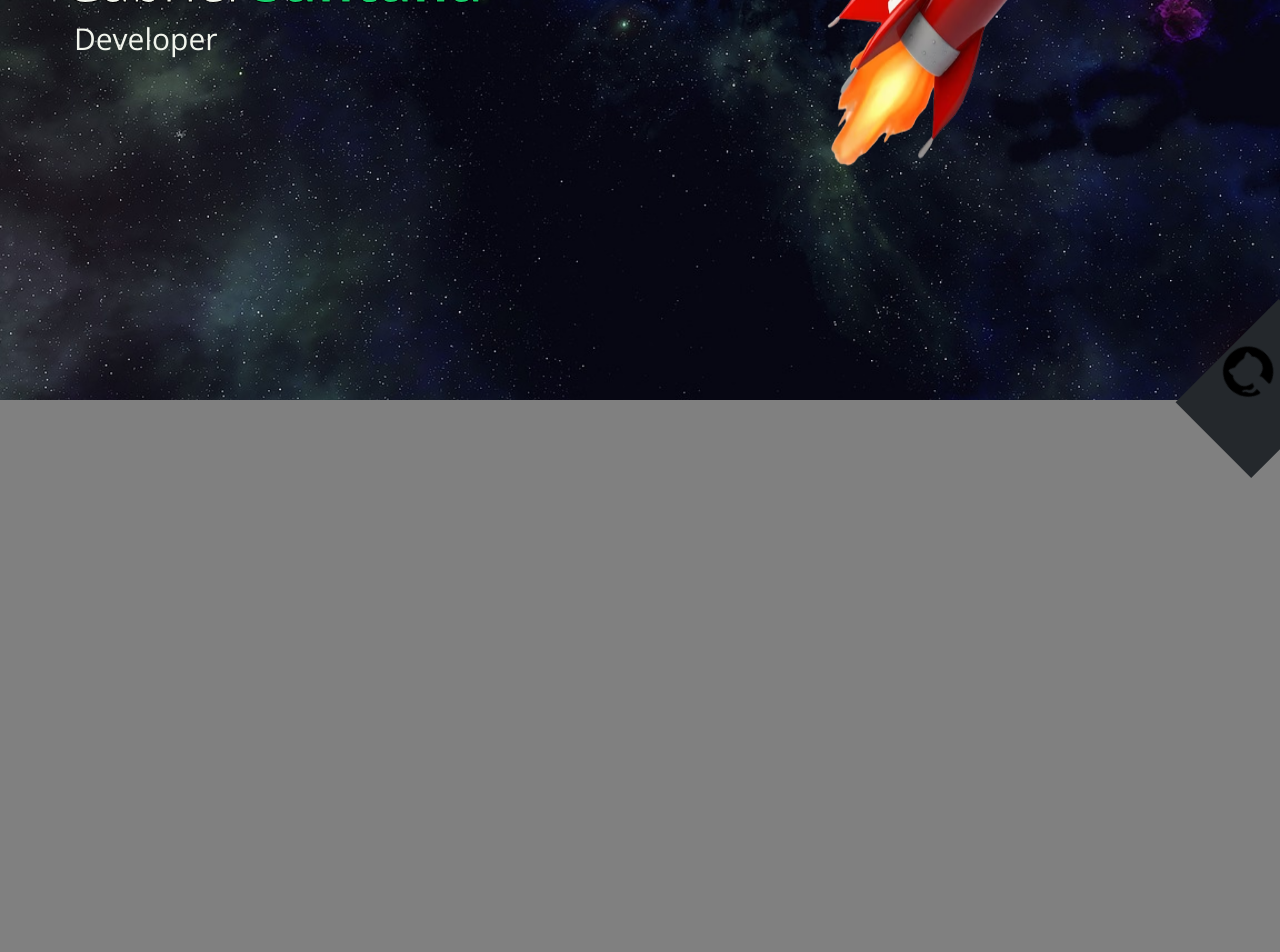
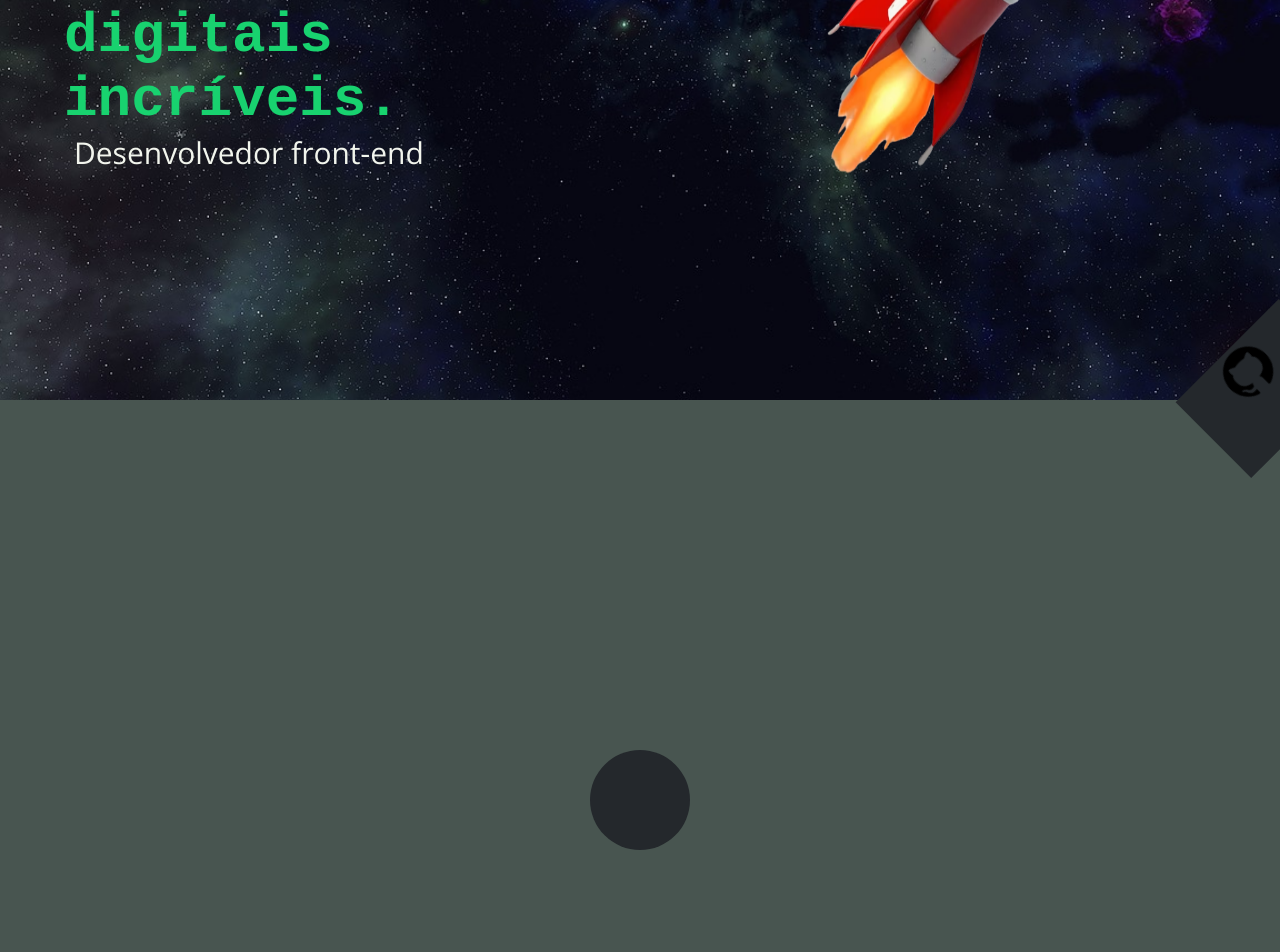
Before and after one commit to GSPadovesi/Portfolio, a React (Vite) app: page / in a window 1280 px wide. Shown: the part 400-1352 px from the top of the page. Built offline with nearby package versions, Linux system fonts and the light colour scheme.

Commit message:
Arrumando estrutura e add componente iconcircle

```diff
--- a/src/App.tsx
+++ b/src/App.tsx
@@ -1,8 +1,8 @@
 import { BrowserRouter, Route, Routes } from 'react-router-dom'
 import { Navbar } from './components/Navbar/Navbar'
 import { useState } from 'react';
-import { Home } from './pages/Home/Home';
 import { Github } from './components/Github/Github';
+import { Main } from './pages/Main/Main';
 import './App.css'
 
 function App() {
@@ -15,7 +15,7 @@ function App() {
       <BrowserRouter>
         <Navbar isOpen={isOpen} setIsOpen={setIsOpen} isChecked={isChecked} setIsChecked={setIsChecked} />
         <Routes>
-          <Route path="/" element={<Home isOpen={isOpen} />} />
+          <Route path="/" element={<Main isOpen={isOpen} isChecked={isChecked} />} />
         </Routes>
         <Github isChecked={isChecked} />
       </BrowserRouter >
--- /dev/null
+++ b/src/components/Iconcircle/Iconcircle.styles.ts
@@ -0,0 +1,18 @@
+import styled, { css } from "styled-components";
+
+export const Iconcircle = styled.div<any>`
+  ${({ isChecked }) => css`
+    background-color: ${isChecked ? '#24282C' : '#F2F5ED'};
+`}
+  position: relative;
+  width: 100px;
+  height: 100px;
+  border-radius: 50%;
+
+  &::before {
+    content: "";
+    position: absolute;
+    inset: -10px 140px;
+    background: linear-gradient(315deg, #18D26F, #24282C);
+  }
+`
--- /dev/null
+++ b/src/components/Iconcircle/Iconcircle.tsx
@@ -0,0 +1,9 @@
+import * as S from './Iconcircle.styles';
+
+export const Iconcircle = ({ isChecked }: any) => {
+  return (
+    <S.Iconcircle isChecked={isChecked}>
+
+    </S.Iconcircle>
+  )
+}
--- a/src/components/Navbar/Navbar.tsx
+++ b/src/components/Navbar/Navbar.tsx
@@ -39,8 +39,8 @@ export const Navbar = ({ isOpen, setIsOpen, isChecked, setIsChecked }: NavbarPro
 
       <S.NavbarList isOpen={isOpen}>
         <S.NavbarListItem isChecked={isChecked} isNavbar={navbar} onClick={scrollToSection} data-target="home">Home</S.NavbarListItem>
+        <S.NavbarListItem isChecked={isChecked} isNavbar={navbar} onClick={scrollToSection} data-target="home">Skills</S.NavbarListItem>
         <S.NavbarListItem isChecked={isChecked} isNavbar={navbar} onClick={scrollToSection} data-target="home">Projects</S.NavbarListItem>
-        <S.NavbarListItem isChecked={isChecked} isNavbar={navbar} onClick={scrollToSection} data-target="home">Skills</S.NavbarListItem>
         <S.NavbarListItem isChecked={isChecked} isNavbar={navbar} onClick={scrollToSection} data-target="home">About</S.NavbarListItem>
         <S.NavbarListItem isChecked={isChecked} isNavbar={navbar} onClick={scrollToSection} data-target="home">Contact</S.NavbarListItem>
       </S.NavbarList>
--- /dev/null
+++ b/src/pages/Main/Main.tsx
@@ -0,0 +1,12 @@
+import { Home } from "./Section/Home/Home"
+import { MainProps } from "./Main.types"
+import { Skills } from "./Section/Skills/Skills"
+
+export const Main = ({ isOpen, isChecked }: MainProps) => {
+  return (
+    <>
+      <Home isOpen={isOpen} />
+      <Skills isChecked={isChecked} />
+    </>
+  )
+}
--- /dev/null
+++ b/src/pages/Main/Main.types.ts
@@ -0,0 +1,4 @@
+export interface MainProps {
+  isOpen: boolean;
+  isChecked?: boolean;
+}
--- a/src/pages/Home/Home.styles.ts
+++ b/src/pages/Main/Section/Home/Home.styles.ts
@@ -1,5 +1,5 @@
 import styled, { css } from 'styled-components';
-import space from '../../assets/space.jpg'
+import space from '../../../../assets/space.jpg'
 
 interface HomeProps {
   isOpen: boolean;
@@ -101,10 +101,7 @@ export const HomeTitle = styled.h1`
   color: #F2F5ED;
   font-size: 32px;
   font-weight: 400;
-  -webkit-text-stroke-width: 1px;
-  -webkit-text-stroke-color: black;
-  /* text-align: center; */
-  /* margin-bottom: 16px; */
+  font-family: 'Courier New', Courier, monospace;
 
   @media(min-width: 768px){
     font-size: 42px;
@@ -121,6 +118,7 @@ export const HomeTitle = styled.h1`
 
 export const HomeTitleStrong = styled.span`
   font-weight: bold;
+  font-family: 'Courier New', Courier, monospace;
   color: #18D26F;
   font-size: 36px;
 
@@ -150,10 +148,3 @@ export const HomeDescription = styled.p`
     margin-left: 10px;
   }
 `
-
-
-export const Teste = styled.section`
-  width: 100%;
-  height: 200vh;
-  background-color: grey;
-`
--- a/src/pages/Home/Home.tsx
+++ b/src/pages/Main/Section/Home/Home.tsx
@@ -1,5 +1,5 @@
 import { HomeProps } from './Home.types';
-import rocket from '../../assets/rocket.png'
+import rocket from '../../../../assets/rocket.png'
 import * as S from './Home.styles';
 
 export const Home = ({ isOpen }: HomeProps) => {
@@ -8,8 +8,8 @@ export const Home = ({ isOpen }: HomeProps) => {
       <S.Home id='home'>
         <S.HomeContainer>
           <S.HomeContent>
-            <S.HomeTitle>Gabriel <S.HomeTitleStrong>Santana</S.HomeTitleStrong> </S.HomeTitle>
-            <S.HomeDescription>Developer</S.HomeDescription>
+            <S.HomeTitle>Transformando ideias em experiências <S.HomeTitleStrong>digitais incríveis.</S.HomeTitleStrong> </S.HomeTitle>
+            <S.HomeDescription>Desenvolvedor front-end</S.HomeDescription>
           </S.HomeContent>
 
           <S.HomeImage isOpen={isOpen}>
@@ -17,10 +17,6 @@ export const Home = ({ isOpen }: HomeProps) => {
           </S.HomeImage>
         </S.HomeContainer>
       </S.Home>
-
-      <S.Teste>
-
-      </S.Teste>
     </>
   )
 }
--- /dev/null
+++ b/src/pages/Main/Section/Skills/Skills.styles.ts
@@ -0,0 +1,16 @@
+import styled from "styled-components";
+
+export const Skills = styled.section`
+  padding: 32px;
+  width: 100%;
+  height: 100vh;
+  background-color: #485550;
+`
+
+export const WrapperTeste = styled.div`
+  width: 100%;
+  height: 100%;
+  display: flex;
+  align-items: center;
+  justify-content: center;
+`
--- /dev/null
+++ b/src/pages/Main/Section/Skills/Skills.tsx
@@ -0,0 +1,13 @@
+import { Iconcircle } from '../../../../components/Iconcircle/Iconcircle';
+import { SkillsProps } from './Skills.types';
+import * as S from './Skills.styles';
+
+export const Skills = ({ isChecked }: SkillsProps) => {
+  return (
+    <S.Skills id='skills'>
+      <S.WrapperTeste>
+        <Iconcircle isChecked={isChecked} />
+      </S.WrapperTeste>
+    </S.Skills>
+  )
+}
--- /dev/null
+++ b/src/pages/Main/Section/Skills/Skills.types.ts
@@ -0,0 +1,3 @@
+export interface SkillsProps {
+  isChecked?: boolean;
+}
```
Also changed, not shown: src/pages/Main/Section/Home/Home.types.ts (renamed from src/pages/Home/Home.types.ts).
